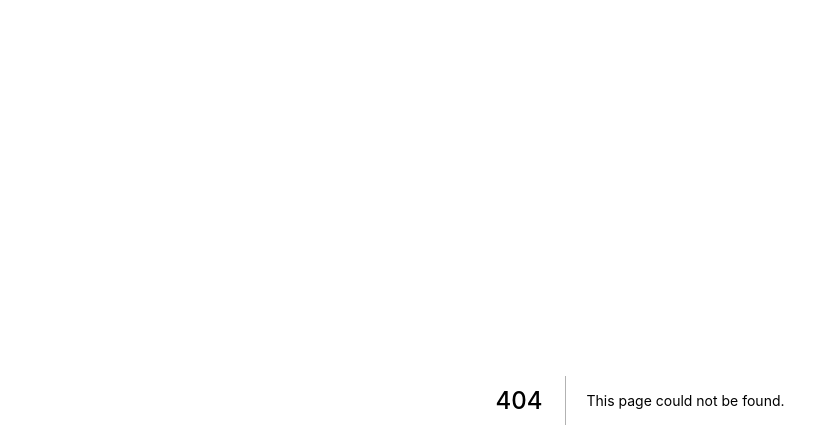
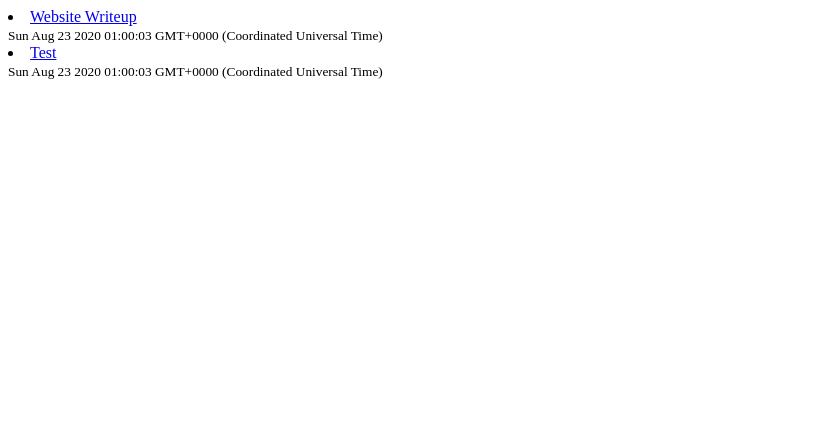
Before and after one commit to bradendubois/personal-website-v3, a Next.js app: page /dev/null in a window 1280 px wide. Before the commit this address had no page. Shown: the top 448 px of the page, without its empty margins (0-839 px from the left). Built offline with nearby package versions, Linux system fonts and the light colour scheme.

Commit message:
Blog post integration

```diff
--- a/package.json
+++ b/package.json
@@ -9,6 +9,7 @@
   },
   "dependencies": {
     "date-fns": "^2.11.1",
+    "fs": "^0.0.1-security",
     "gray-matter": "^4.0.2",
     "isomorphic-unfetch": "^3.0.0",
     "next": "9.3.5",
--- /dev/null
+++ b/pages/dev/null/index.js
@@ -0,0 +1,30 @@
+import Link from "next/link"
+import { getSortedPostsData } from "../../../lib/posts"
+
+export default function PostList({ allPostsData }) {
+
+    return (
+        <div>
+            {allPostsData.map(({ id, date, title }) => (
+            <li key={id}>
+              <Link href="/dev/null/[id]" as={`/dev/null/${id}`}>
+                <a>{title}</a>
+              </Link>
+              <br />
+              <small>
+                <Date dateString={date} />
+              </small>
+            </li>
+          ))}
+        </div>
+    )
+}
+
+  export async function getStaticProps() {
+    const allPostsData = getSortedPostsData()
+    return {
+      props: {
+        allPostsData
+      }
+    }
+  }
--- /dev/null
+++ b/posts/test.md
@@ -0,0 +1,12 @@
+---
+title: "Test"
+date: "2020-09-13"
+---
+
+# Test
+
+Test
+
+- A
+- B
+- C
--- /dev/null
+++ b/posts/website.md
@@ -0,0 +1,10 @@
+---
+title: "Website Writeup"
+date: "2020-09-16"
+---
+
+Data
+
+#  Website
+
+- How I made it
```
Also changed, not shown: components/post-sidebar.js (added, +20 -0 lines), pages/dev/index.js (added, +10 -0 lines), pages/dev/null/[id].js (renamed from pages/posts/[id].js, +13 -7 lines), pages/index.js (+1 -20 lines), posts/a.md (deleted, +0 -10 lines), posts/b.md (deleted, +0 -8 lines).
